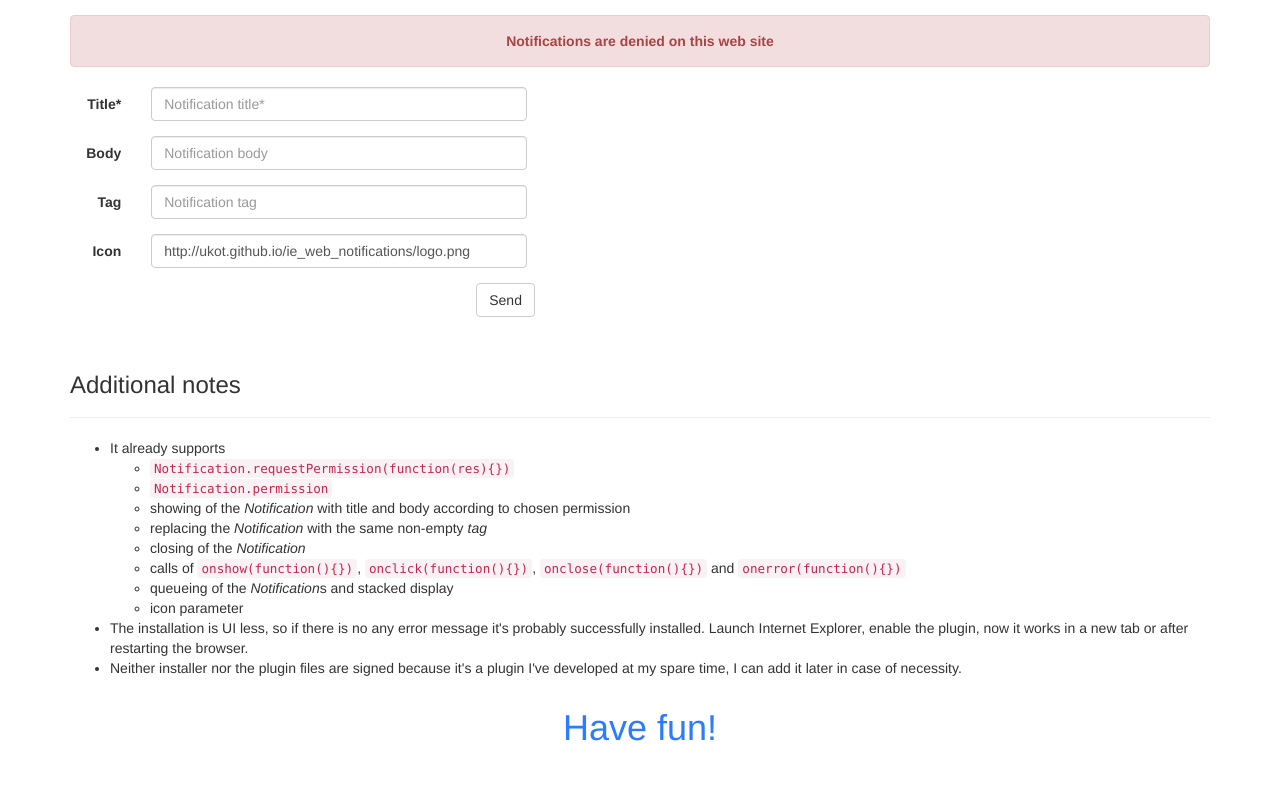
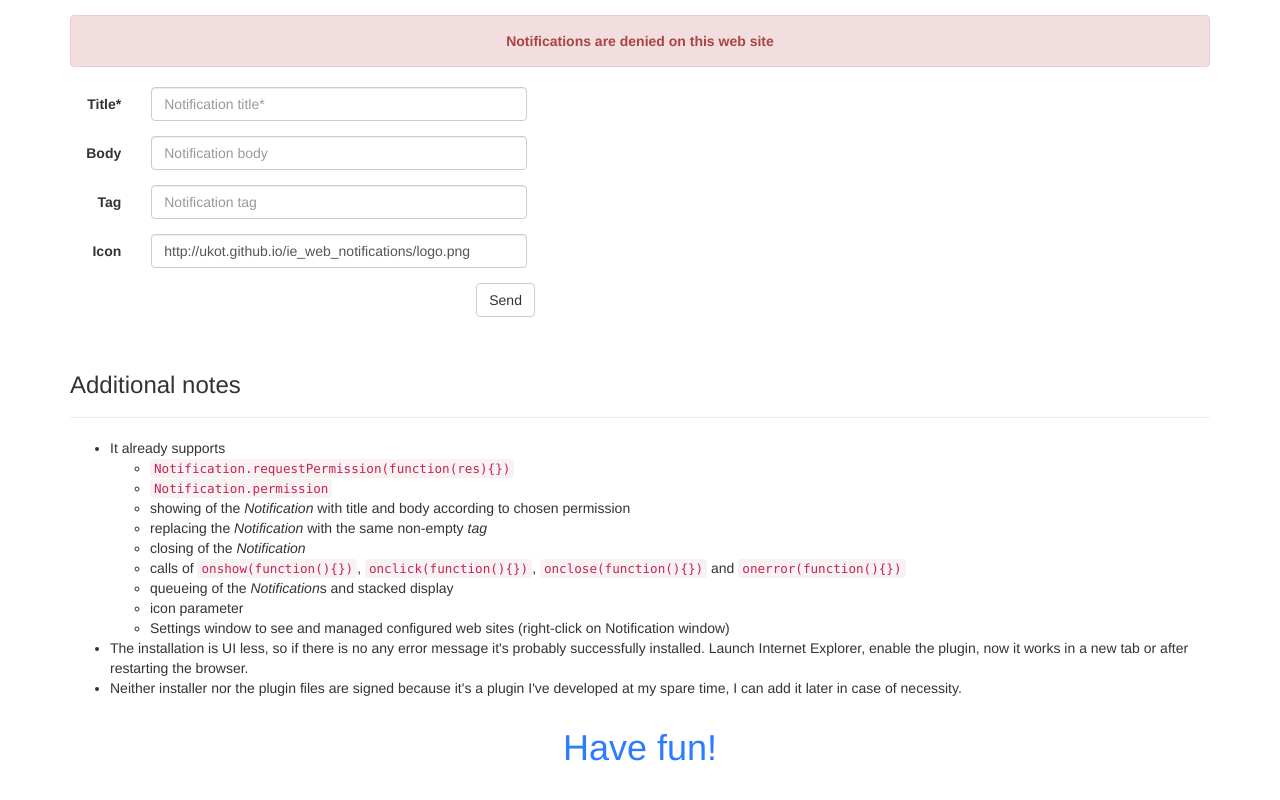
Before and after one commit to ie-web-notifications/ie-web-notifications.github.io, a website: page index.html in a window 1280 px wide. Shown: the part 659-1459 px from the top of the page. Drawn offline with nearby package versions, Linux system fonts and the light colour scheme.

Commit message:
add the description about Settings Window

```diff
--- a/index.html
+++ b/index.html
@@ -285,6 +285,7 @@
                 <li>calls of <code>onshow(function(){})</code>, <code>onclick(function(){})</code>, <code>onclose(function(){})</code> and <code>onerror(function(){})</code></li>
                 <li>queueing of the <i>Notification</i>s and stacked display</li>
                 <li>icon parameter</li>
+                <li>Settings window to see and managed configured web sites (right-click on Notification window)</li>
               </ul>
             </li>
             <li>
```
